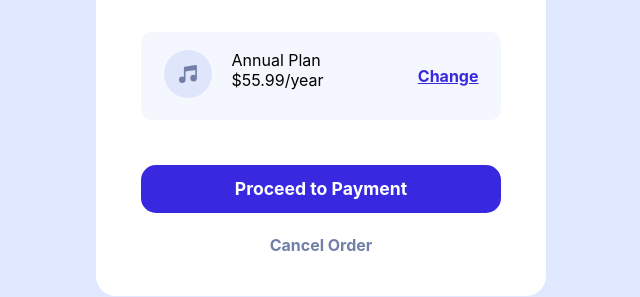
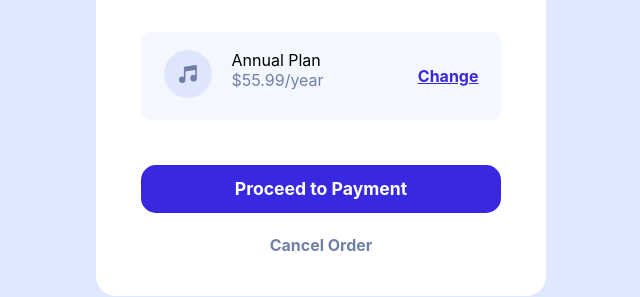
Before and after one commit to hazguiii/musicorder, a plain HTML site: page index.html in a window 1280 px wide. Shown: the part 430-727 px from the top of the page, 319-959 px from the left. Drawn offline with Linux system fonts and the light colour scheme.

Commit message:
Update style.css

```diff
--- a/style.css
+++ b/style.css
@@ -113,3 +113,6 @@ body{
 a,button{
     cursor: pointer;
 }
+.price{
+    color: var(--Desaturated_blue);
+}
```
